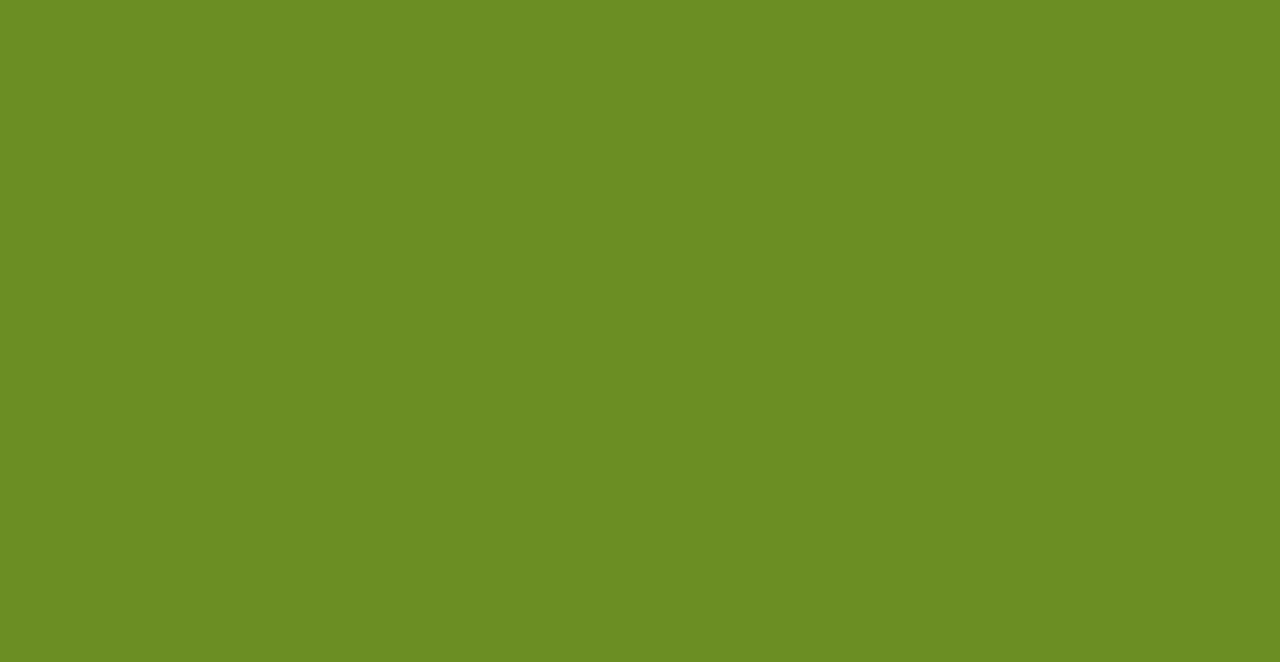
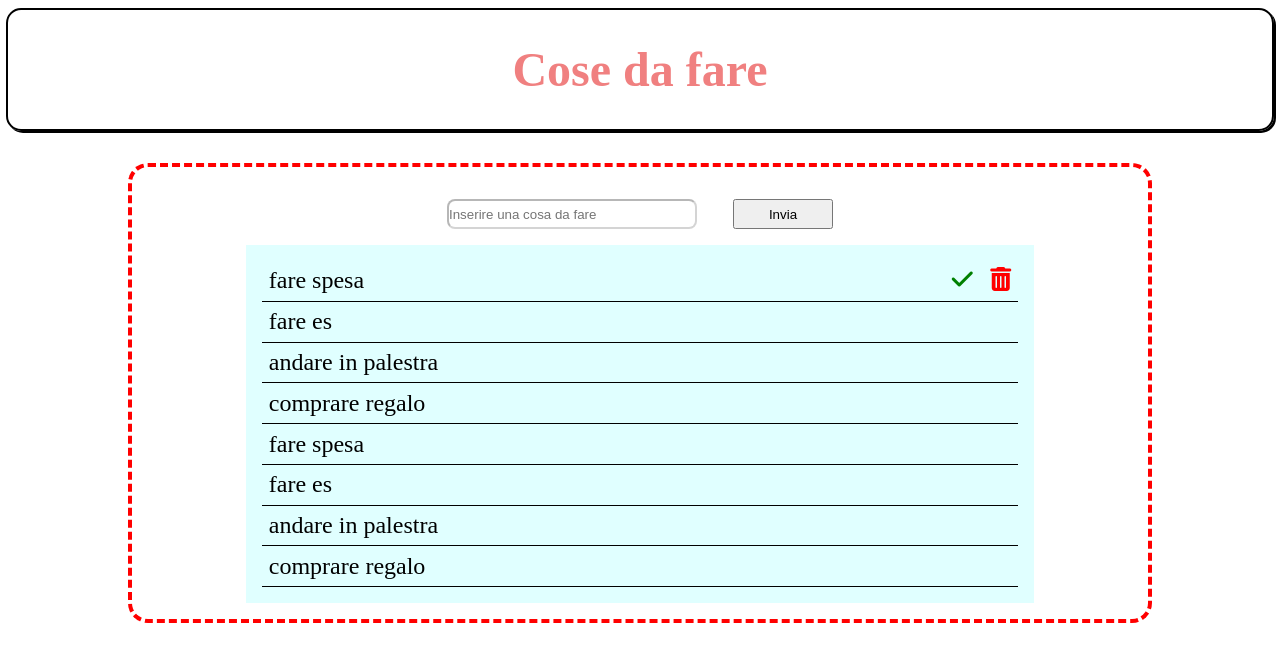
Before and after one commit to scurenza/vue-todolist, a plain HTML site: page index.html in a window 1280 px wide. Drawn offline with Linux system fonts and the light colour scheme.

Commit message:
layout completo

```diff
--- a/css/style.css
+++ b/css/style.css
@@ -1,3 +1,97 @@
-body{
-    background-color: olivedrab;
+*{
+    margin:0;
+    padding: 0;
+    box-sizing: border-box;
 }
+
+/* HEADER */
+header{
+    border: 2px solid black;
+    border-radius: 15px;
+    box-shadow: 2px 2px;
+
+    margin: .5rem auto 0;
+    width: 99%;
+    min-height: 100px;
+
+    padding: 2rem;
+
+    display: flex;
+    justify-content: center;
+    align-items: center;
+}
+
+header h2{
+    font-size: 3rem;
+    color: lightcoral;
+}
+
+/* MAIN */
+.container{
+    width: 80%;
+    margin: 2rem auto 0;
+    min-height: 300px;
+    padding: 1rem;
+    border: 4px dashed red;
+    /* display: flex;
+    justify-content: center; */
+    border-radius: 20px;
+}
+
+.hidden{
+    display: none;
+}
+
+.input-container{
+    margin-top: 1rem;
+    text-align: center;
+}
+
+input{
+    width: 250px;
+    height: 30px;
+
+    border-radius: 8px;
+    border-color: rgba(128, 128, 128, 0.336);
+}
+
+button{
+    margin-left: 2rem;
+    height: 30px;
+    width: 100px;
+}
+
+ul{
+    list-style: none;
+
+}
+
+ul li{
+    font-size: 1.5rem;
+    border-bottom: 1px solid black;
+    padding: .4rem;
+    display: flex;
+    justify-content: space-between;
+}
+
+.list-container{
+    width: 80%;
+    min-height: 200px;
+
+    margin: 1rem auto 0;
+    background-color: lightcyan;
+    padding: 1rem;
+}
+
+.check{
+    margin-right: 1rem;
+    color: green;
+}
+
+.cancel{
+    color: red;
+}
+
+.done{
+    text-decoration: line-through;
+}
--- a/index.html
+++ b/index.html
@@ -8,8 +8,57 @@
 
     <!-- Style -->
     <link rel="stylesheet" href="css/style.css" />
+
+    <!-- Fontawesome -->
+    <link
+      rel="stylesheet"
+      href="https://cdnjs.cloudflare.com/ajax/libs/font-awesome/6.2.0/css/all.min.css"
+      integrity="sha512-xh6O/CkQoPOWDdYTDqeRdPCVd1SpvCA9XXcUnZS2FmJNp1coAFzvtCN9BmamE+4aHK8yyUHUSCcJHgXloTyT2A=="
+      crossorigin="anonymous"
+      referrerpolicy="no-referrer"
+    />
   </head>
   <body>
+    <div id="app">
+      <!-- HEADER -->
+      <header>
+        <h2>Cose da fare</h2>
+      </header>
+      <!-- /HEADER -->
+      <!-- MAIN -->
+      <div class="container">
+        <div class="input-container">
+          <label for="" class="hidden">Inserire un compito</label>
+          <input
+            type="text"
+            id="todo-input"
+            placeholder="Inserire una cosa da fare"
+          />
+          <button>Invia</button>
+        </div>
+        <div class="list-container">
+          <ul>
+            <li class="">
+              fare spesa
+              <div>
+                <span class="check"><i class="fa-solid fa-check"></i></span
+                ><span class="cancel"
+                  ><i class="fa-solid fa-trash-can"></i
+                ></span>
+              </div>
+            </li>
+            <li>fare es</li>
+            <li>andare in palestra</li>
+            <li>comprare regalo</li>
+            <li>fare spesa</li>
+            <li>fare es</li>
+            <li>andare in palestra</li>
+            <li>comprare regalo</li>
+          </ul>
+        </div>
+      </div>
+      <!-- /MAIN -->
+    </div>
     <script src="js/script.js"></script>
   </body>
 </html>
--- a/js/script.js
+++ b/js/script.js
@@ -1 +1,15 @@
-alert("ciao")
+// Descrizione:
+// Rifare l'esercizio della to do list.
+// Questa volta però ogni todo sarà un oggetto, formato da due proprietà:
+// - text, una stringa che indica il testo del todo
+// - done, un booleano (true/false) che indica se il todo è stato fatto oppure no
+// MILESTONE 1
+// Stampare all'interno di una lista, un item per ogni todo.
+// Se la proprietà done è uguale a true, visualizzare il testo del todo sbarrato.
+// MILESTONE 2
+// Visualizzare a fianco ad ogni item ha una "x": cliccando su di essa, il todo viene rimosso dalla lista.
+// MILESTONE 3
+// Predisporre un campo di input testuale e un pulsante "aggiungi": cliccando sul pulsante, il testo digitato viene letto e utilizzato per creare un nuovo todo, che quindi viene aggiunto alla lista dei todo esistenti.
+// Bonus:
+// 1- oltre al click sul pulsante, intercettare anche il tasto ENTER per aggiungere il todo alla lista
+// 2- cliccando sul testo dell'item, invertire il valore della proprietà done del todo corrispondente (se done era uguale a false, impostare true e viceversa)
```
